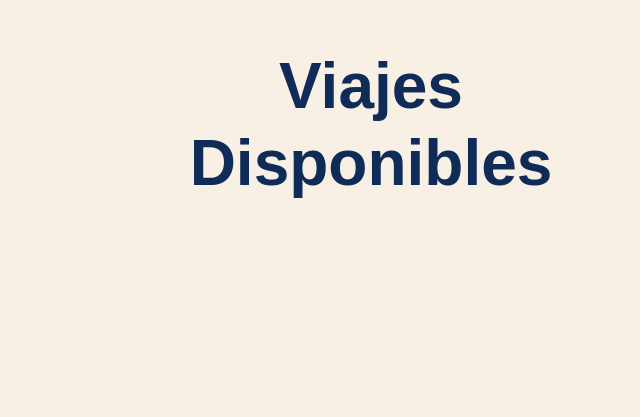
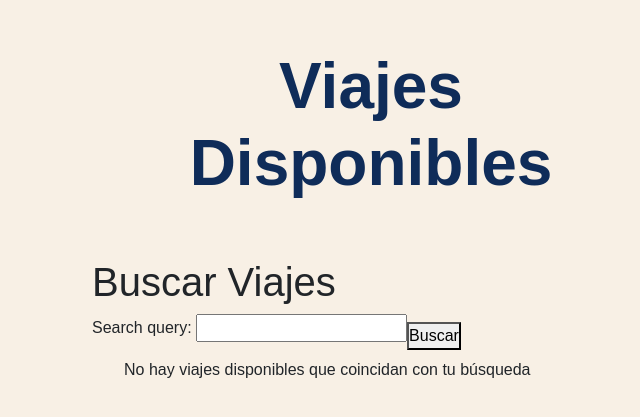
Before and after one commit to josedjaykv/GoShare_django, a Django app: page /trips/ in a window 1280 px wide. Shown: the part 56-473 px from the top of the page, without its empty margins (269-909 px from the left). Run offline with Django 4.2, Linux system fonts and the light colour scheme; a user stored in the database is signed in; tables that the repository leaves empty hold one stand-in row (values such as "Sample post").

Commit message:
Refactor code and implement trip search feature

```diff
--- a/GoShare/urls.py
+++ b/GoShare/urls.py
@@ -29,7 +29,4 @@ urlpatterns = [
     path('trips/<int:trip_id>/leave/', views.leave_trip, name='leave_trip'),
     path('trip/finalize/<int:trip_id>/', views.finalize_trip, name='finalize_trip'),
     path('trip/rate/<int:trip_id>/', views.rate_driver, name='rate_driver'),
-
-    # Búsqueda
-    path('trip_search/', views.trip_search, name='trip_search'),
 ]
--- a/app/templates/signin.html
+++ b/app/templates/signin.html
@@ -8,7 +8,10 @@
         <section class="col-md-4 offset-md-4 mt-5">
             <form method="POST" class="card card-body bg-secondary container-login">
                 <h1 class="text-center color-quaternary tittle-login">Inicio de Sesión</h1>
-                {{error}} {% csrf_token %}
+
+                <div class="text-danger text-center">{{error}}</div>
+
+                {% csrf_token %}
 
                 <div class="mb-3">
                     <label for="username">Usuario:</label>
--- a/app/templates/trips.html
+++ b/app/templates/trips.html
@@ -8,9 +8,34 @@
         <h1 class="text-center display-3 py-5 text_primary color-quaternary">Viajes Disponibles</h1>
         <ul class="list-group grupo">
 
+            <h1>Buscar Viajes</h1>
+            <div class="form-container">
+                <form method="post" style="display: flex; align-items: center;">
+                    {% csrf_token %}
+                    {{ search_form.as_p }}
+                    <button type="submit">Buscar</button>
+                </form>
+            </div>
+            <ul>
+                {% for trip in search_trips %}
+                        <a class="list-group-item item_grupo" href="{% url 'trip_detail' trip.id %}">
+                            <header class="d-flex justify-content-between">
+                                <h1 class="fw-bold">{{trip.startingPlace}}</h1>
+                                <h4>{{trip.user.username}}</h4>
+
+                            </header>
+                            <hr style="border-color: black;">
+                            <p>{{trip.arrivalPlace}}</p>
+                            <p>{{trip.departureTime}}</p>
+                            <p>{{trip.travelDate}}</p>
+                            <p>{{trip.vehiculo_disponible}} {{trip.vehiculo_disponible.color}}</p>
+                        </a>
+                {% empty %}
+                    <p>No hay viajes disponibles que coincidan con tu búsqueda</p>
+                {% endfor %}
+            </ul>
 
             {% for trip in mytrips %}
-                {% if trip.completed == False %}
                     <a class="list-group-item item_grupo" href="{% url 'trip_detail' trip.id %}">
                     <header class="d-flex justify-content-between header_item_group">
                         <h1 class="text-primary text_primary">{{ trip.startingPlace }}</h1>
@@ -28,11 +53,9 @@
                         <p class="text-danger text-center">Todos los asientos ya están reservados</p>
                     {% endif %}
                     </a>
-                {% endif %}
             {% endfor %}
 
             {% for trip in trips %}
-                {% if trip.completed == False %}
                 <a class="list-group-item item_grupo" href="{% url 'trip_detail' trip.id %}">
                     <header class="d-flex justify-content-between">
                         <h1 class="fw-bold">{{trip.startingPlace}}</h1>
@@ -45,7 +68,6 @@
                     <p>{{trip.travelDate}}</p>
                     <p>{{trip.vehiculo_disponible}} {{trip.vehiculo_disponible.color}}</p>
                 </a>
-                {% endif %}
             {% endfor %}
         </ul>
 
--- a/app/views.py
+++ b/app/views.py
@@ -139,10 +139,38 @@ def trips(request):
         occupied_seats=Count('passengers')
     )
 
+    if request.method == 'POST':
+        form = TripSearchForm(request.POST)
+        if form.is_valid():
+            search_query = form.cleaned_data['search_query']
+
+            # Realiza la búsqueda en los viajes
+            trips = Trip.objects.filter(
+                Q(user__username__icontains=search_query) |  # Búsqueda en el nombre de usuario
+                Q(startingPlace__icontains=search_query) |  # Búsqueda en el lugar de inicio
+                Q(arrivalPlace__icontains=search_query)  # Búsqueda en el lugar de llegada
+            )
+        else:
+            # no muestra nada
+            trips = Trip.objects.none()
+
+    else:
+        form = TripSearchForm()
+        trips = Trip.objects.none()
+
+    # Filtra los viajes por la condición trip.completed == False
+    trips = trips.filter(completed=False)
+    trips_with_occupied_seats = trips_with_occupied_seats.filter(completed=False)
+    mytrips = mytrips.filter(completed=False)
+
     return render(request, 'trips.html', {
         'mytrips': mytrips,
         'trips': trips_with_occupied_seats,
+        'search_form': form,
+        'search_trips': trips,
     })
+
+
 
 
 def my_trips(request):
@@ -302,25 +330,3 @@ def rate_driver(request, trip_id):
         'trip': trip,
         'form': form,
     })
-
-############################################# BUSQUEDA #############################################
-
-def trip_search(request):
-    if request.method == 'POST':
-        form = TripSearchForm(request.POST)
-        if form.is_valid():
-            search_query = form.cleaned_data['search_query']
-
-            # Realiza la búsqueda en los viajes
-            trips = Trip.objects.filter(
-                Q(user__username__icontains=search_query) |  # Búsqueda en el nombre de usuario
-                Q(startingPlace__icontains=search_query) |  # Búsqueda en el lugar de inicio
-                Q(arrivalPlace__icontains=search_query)  # Búsqueda en el lugar de llegada
-            )
-        else:
-            trips = Trip.objects.all()
-    else:
-        form = TripSearchForm()
-        trips = Trip.objects.all()
-
-    return render(request, 'trip_search.html', {'form': form, 'trips': trips})
```
Also changed, not shown: app/templates/signup.html (+6 -2 lines). Lines whose indentation alone changed are shown as unchanged.
